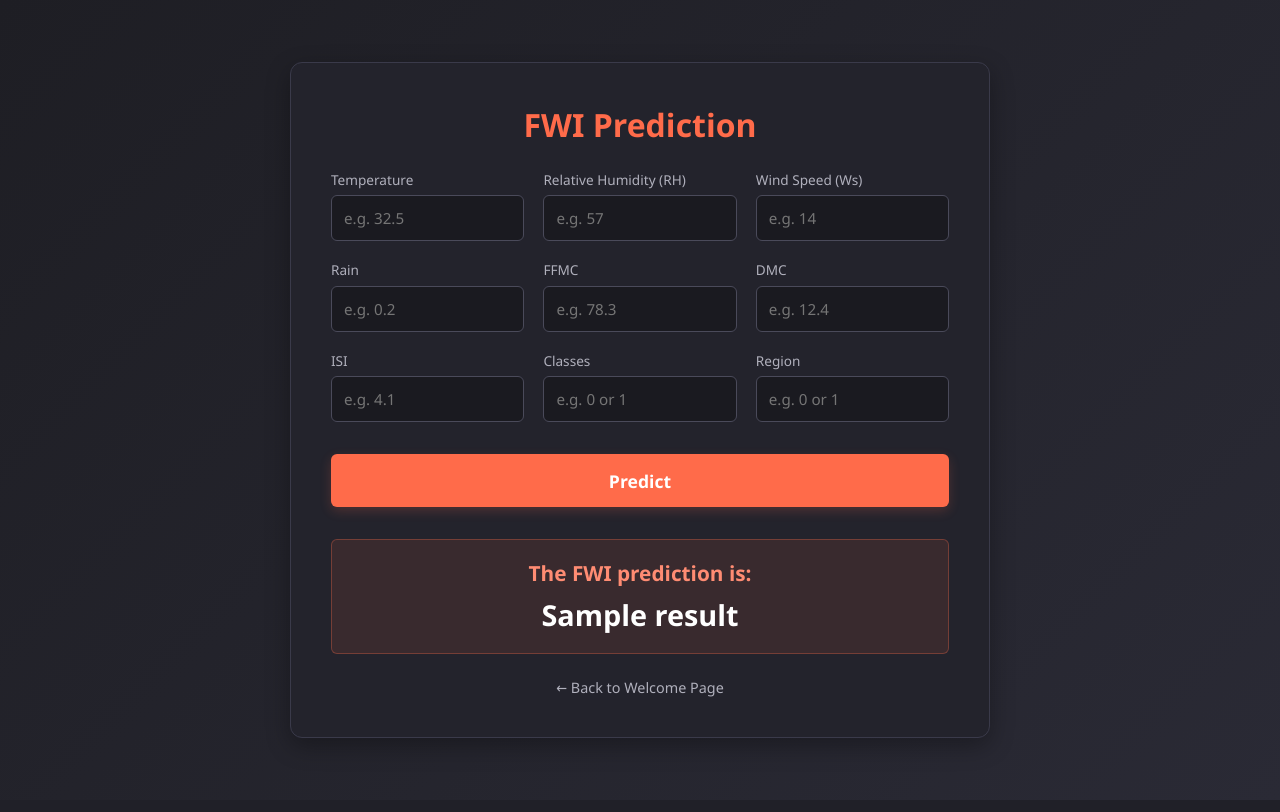
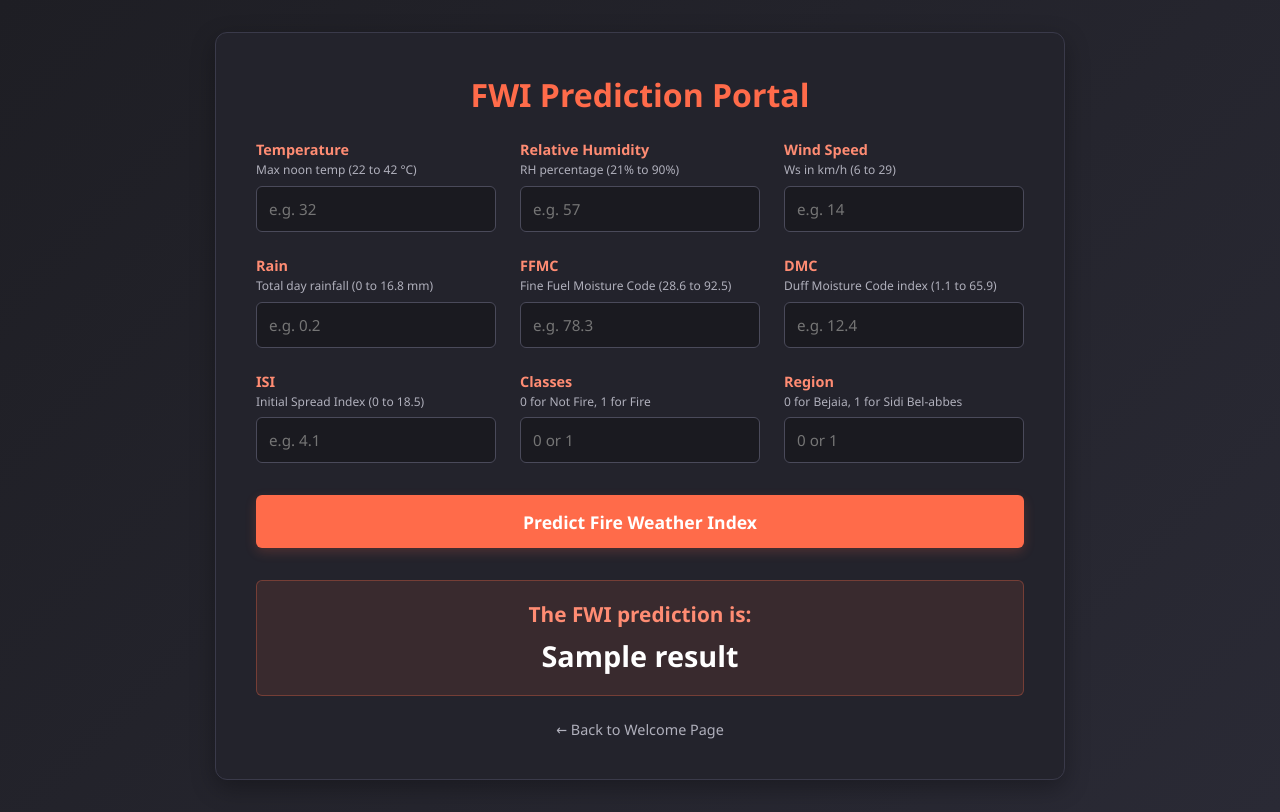
Before and after one commit to EsJiDee/practice_forestfire, a Flask app: template templates/home.html in a window 1280 px wide. Run offline with Flask 3, Linux system fonts and the light colour scheme; the template is opened without the code that fills it: most values are stand-ins (such as "Sample title", 1, 10 or a date in 2020); parts of the project's set-up code (start-up, migrations or seed data) failed here and were passed over.

Commit message:
added ss folder and updated the UI

```diff
--- a/templates/home.html
+++ b/templates/home.html
@@ -1,15 +1,15 @@
-<!doctype html>
+<!DOCTYPE html>
 <html lang="en">
 <head>
-    <meta charset="UTF-8" />
-    <meta name="viewport" content="width=device-width, initial-scale=1.0" />
+    <meta charset="UTF-8">
+    <meta name="viewport" content="width=device-width, initial-scale=1.0">
     <title>FWI Prediction Portal</title>
     <style>
         * {
             box-sizing: border-box;
             margin: 0;
             padding: 0;
-        font-family: "Segoe UI", Tahoma, Geneva, Verdana, sans-serif;
+            font-family: 'Segoe UI', Tahoma, Geneva, Verdana, sans-serif;
         }
 
         body {
@@ -28,7 +28,7 @@
             border-radius: 12px;
             box-shadow: 0 8px 24px rgba(0, 0, 0, 0.3);
             border: 1px solid #3a3a4a;
-        max-width: 700px;
+            max-width: 850px; /* Widened slightly for text clarity */
             width: 90%;
         }
 
@@ -43,11 +43,17 @@
         .form-grid {
             display: grid;
             grid-template-columns: repeat(3, 1fr);
-        gap: 1.2rem;
+            gap: 1.5rem;
             margin-bottom: 1.5rem;
         }
 
-      @media (max-width: 600px) {
+        @media (max-width: 768px) {
+            .form-grid {
+                grid-template-columns: repeat(2, 1fr);
+            }
+        }
+
+        @media (max-width: 480px) {
             .form-grid {
                 grid-template-columns: 1fr;
             }
@@ -59,10 +65,18 @@
         }
 
         .form-group label {
-        font-size: 0.85rem;
+            font-size: 0.9rem;
+            color: #ff8c73;
+            margin-bottom: 0.2rem;
+            font-weight: 600;
+        }
+
+        /* New Hint Text Style */
+        .field-desc {
+            font-size: 0.75rem;
             color: #b0b0bc;
-        margin-bottom: 0.4rem;
-        font-weight: 500;
+            margin-bottom: 0.5rem;
+            line-height: 1.3;
         }
 
         input[type="text"] {
@@ -73,9 +87,7 @@
             border-radius: 6px;
             color: #ffffff;
             font-size: 0.95rem;
-        transition:
-          border-color 0.3s ease,
-          box-shadow 0.3s ease;
+            transition: border-color 0.3s ease, box-shadow 0.3s ease;
         }
 
         input[type="text"]:focus {
@@ -94,9 +106,7 @@
             font-weight: 600;
             border-radius: 6px;
             cursor: pointer;
-        transition:
-          background-color 0.3s ease,
-          transform 0.2s ease;
+            transition: background-color 0.3s ease, transform 0.2s ease;
             box-shadow: 0 4px 12px rgba(255, 107, 74, 0.2);
             margin-top: 0.5rem;
         }
@@ -148,77 +158,80 @@
     </style>
 </head>
 <body>
+
     <div class="container">
-      <h1>FWI Prediction</h1>
+        <h1>FWI Prediction Portal</h1>
 
         <form action="{{ url_for('predict_datapoint') }}" method="post">
             <div class="form-grid">
+
                 <div class="form-group">
                     <label>Temperature</label>
-            <input
-              type="text"
-              name="Temperature"
-              placeholder="e.g. 32.5"
-              required
-            />
+                    <span class="field-desc">Max noon temp (22 to 42 °C)</span>
+                    <input type="text" name="Temperature" placeholder="e.g. 32" required />
                 </div>
+
                 <div class="form-group">
-            <label>Relative Humidity (RH)</label>
+                    <label>Relative Humidity</label>
+                    <span class="field-desc">RH percentage (21% to 90%)</span>
                     <input type="text" name="RH" placeholder="e.g. 57" required />
                 </div>
+
                 <div class="form-group">
-            <label>Wind Speed (Ws)</label>
+                    <label>Wind Speed</label>
+                    <span class="field-desc">Ws in km/h (6 to 29)</span>
                     <input type="text" name="Ws" placeholder="e.g. 14" required />
                 </div>
+
                 <div class="form-group">
                     <label>Rain</label>
+                    <span class="field-desc">Total day rainfall (0 to 16.8 mm)</span>
                     <input type="text" name="Rain" placeholder="e.g. 0.2" required />
                 </div>
+
                 <div class="form-group">
                     <label>FFMC</label>
+                    <span class="field-desc">Fine Fuel Moisture Code (28.6 to 92.5)</span>
                     <input type="text" name="FFMC" placeholder="e.g. 78.3" required />
                 </div>
+
                 <div class="form-group">
                     <label>DMC</label>
+                    <span class="field-desc">Duff Moisture Code index (1.1 to 65.9)</span>
                     <input type="text" name="DMC" placeholder="e.g. 12.4" required />
                 </div>
+
                 <div class="form-group">
                     <label>ISI</label>
+                    <span class="field-desc">Initial Spread Index (0 to 18.5)</span>
                     <input type="text" name="ISI" placeholder="e.g. 4.1" required />
                 </div>
+
                 <div class="form-group">
                     <label>Classes</label>
-            <input
-              type="text"
-              name="Classes"
-              placeholder="e.g. 0 or 1"
-              required
-            />
+                    <span class="field-desc">0 for Not Fire, 1 for Fire</span>
+                    <input type="text" name="Classes" placeholder="0 or 1" required />
                 </div>
+
                 <div class="form-group">
                     <label>Region</label>
-            <input
-              type="text"
-              name="Region"
-              placeholder="e.g. 0 or 1"
-              required
-            />
-          </div>
+                    <span class="field-desc">0 for Bejaia, 1 for Sidi Bel-abbes</span>
+                    <input type="text" name="Region" placeholder="0 or 1" required />
                 </div>
 
-        <button type="submit" class="btn-predict">Predict</button>
+            </div>
+
+            <button type="submit" class="btn-predict">Predict Fire Weather Index</button>
         </form>
 
-      <!-- Conditional block renders only when a result exists -->
         {% if result is not none %}
         <div class="result-box">
-        <h2>
-          The FWI prediction is: <span class="result-value">{{ result }}</span>
-        </h2>
+            <h2>The FWI prediction is: <span class="result-value">{{ result }}</span></h2>
         </div>
         {% endif %}
 
         <a href="/" class="nav-link">← Back to Welcome Page</a>
     </div>
+
 </body>
 </html>
```
Also changed, not shown: 2 other files. Lines whose indentation alone changed are shown as unchanged.
